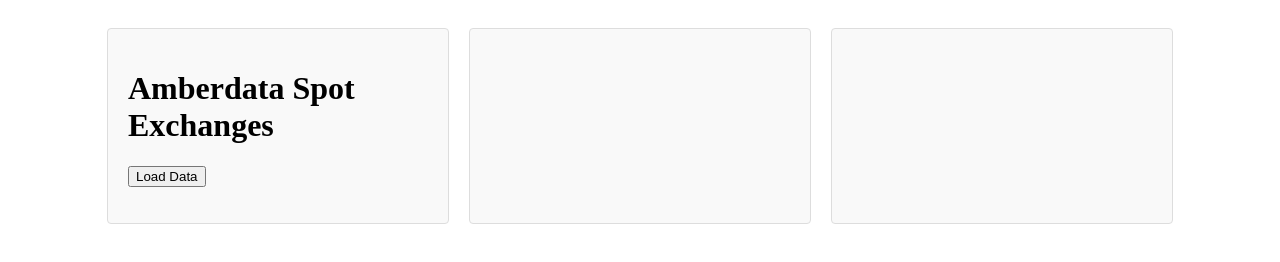
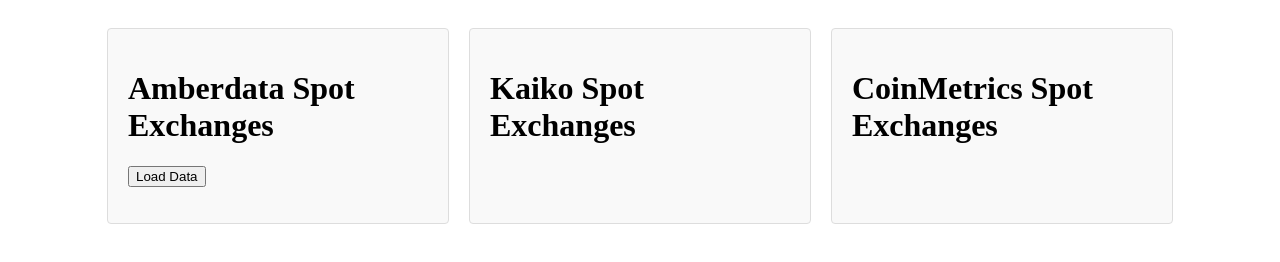
Before and after one commit to yoheathur/competitor-coverage-comparison, a plain HTML site: page templates/index.html in a window 1280 px wide. Drawn offline with Linux system fonts and the light colour scheme.

Commit message:
Add two new boxes for Kaiko and CoinMetrics

```diff
--- a/templates/index.html
+++ b/templates/index.html
@@ -39,12 +39,11 @@
             <button id="loadData">Load Data</button>
             <ul id="data"></ul>
         </div>
-        <!-- Placeholder for additional boxes -->
         <div class="box">
-            <!-- Content for Box 2 -->
+            <h1>Kaiko Spot Exchanges</h1>
         </div>
         <div class="box">
-            <!-- Content for Box 3 -->
+            <h1>CoinMetrics Spot Exchanges</h1>
         </div>
     </div>
 
```
